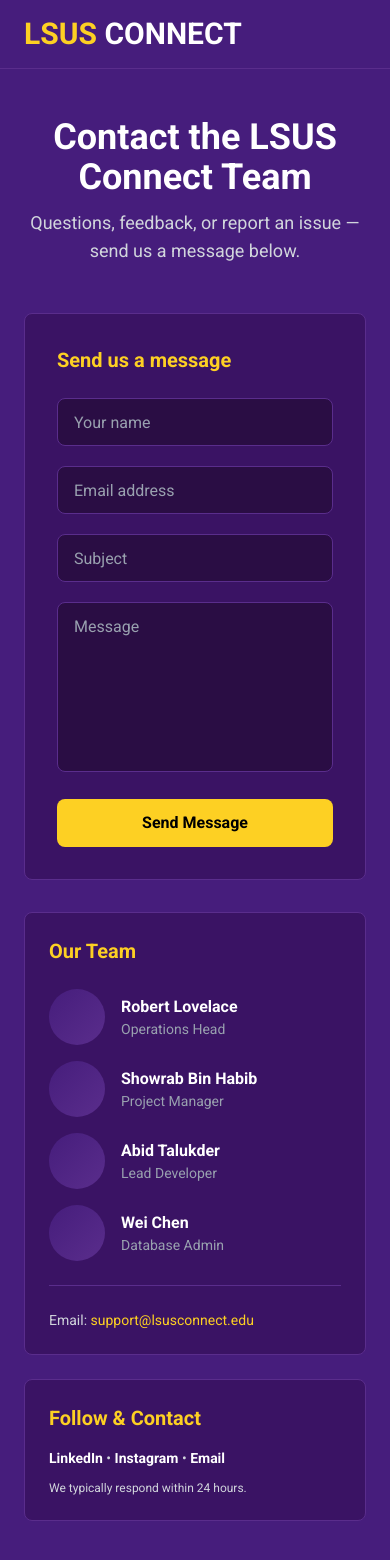
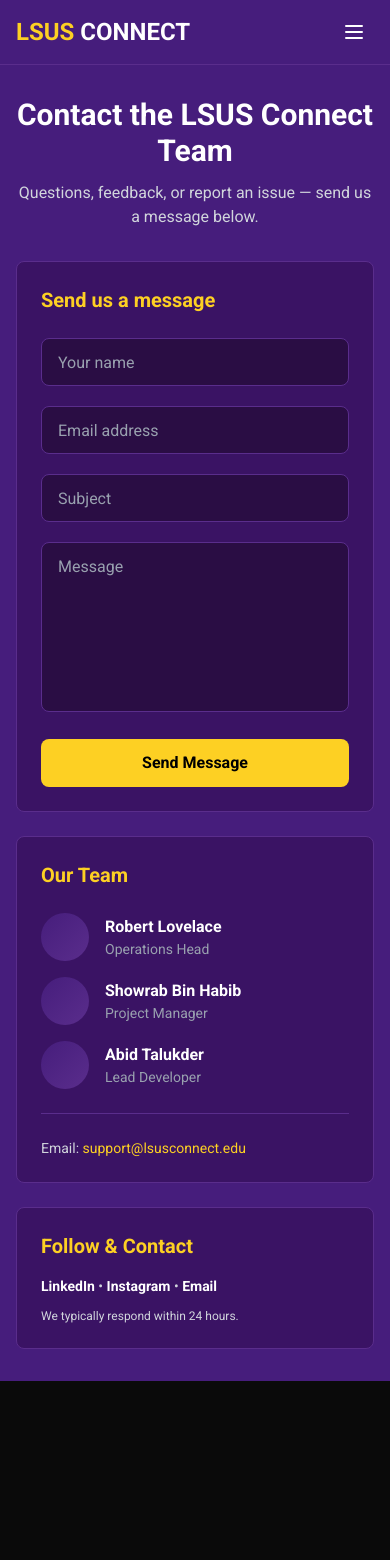
Before and after one commit to showrab09/LSUS_CONNECT, a Next.js app: page /contact-team in a window 390 px wide. Shown: the top 1560 px of the page. After the commit the page ends 1381 px from the top, so only its background shows below. Built offline with nearby package versions, Linux system fonts and the light colour scheme.

Commit message:
feat: Make contact-team page responsive with logout button

```diff
--- a/app/contact-team/page.tsx
+++ b/app/contact-team/page.tsx
@@ -2,10 +2,12 @@
 
 import { useState } from "react";
 import Link from "next/link";
+import { useRouter } from "next/navigation";
 
 /**
- * LSUS Connect - Contact Page
- * Brand Compliant with LSUS Brand Guidelines (January 2026)
+ * LSUS Connect - Contact Page (FULLY RESPONSIVE)
+ * Mobile: Stacked layout, form first
+ * Tablet/Desktop: Two-column layout
  */
 
 const teamMembers = [
@@ -24,14 +26,10 @@ const teamMembers = [
     role: "Lead Developer",
     avatar: "/api/placeholder/60/60",
   },
-  {
-    name: "Wei Chen",
-    role: "Database Admin",
-    avatar: "/api/placeholder/60/60",
-  },
 ];
 
 export default function ContactPage() {
+  const router = useRouter();
   const [formData, setFormData] = useState({
     name: "",
     email: "",
@@ -43,6 +41,7 @@ export default function ContactPage() {
     type: "success" | "error";
     text: string;
   } | null>(null);
+  const [isMobileMenuOpen, setIsMobileMenuOpen] = useState(false);
 
   const handleChange = (
     e: React.ChangeEvent<HTMLInputElement | HTMLTextAreaElement>
@@ -58,7 +57,6 @@ export default function ContactPage() {
     e.preventDefault();
     setSubmitMessage(null);
 
-    // Validation
     if (!formData.name.trim() || !formData.email.trim() || !formData.message.trim()) {
       setSubmitMessage({
         type: "error",
@@ -70,13 +68,6 @@ export default function ContactPage() {
     setIsSubmitting(true);
 
     try {
-      // TODO: Replace with actual API call
-      // await fetch('/api/contact', {
-      //   method: 'POST',
-      //   body: JSON.stringify(formData)
-      // })
-
-      // Simulate API delay
       await new Promise((resolve) => setTimeout(resolve, 1000));
 
       setSubmitMessage({
@@ -84,7 +75,6 @@ export default function ContactPage() {
         text: "Message sent successfully! We'll respond within 24 hours.",
       });
 
-      // Clear form
       setFormData({
         name: "",
         email: "",
@@ -101,33 +91,85 @@ export default function ContactPage() {
     }
   };
 
+  const handleLogout = () => {
+    document.cookie = "token=; path=/; max-age=0";
+    localStorage.removeItem("token");
+    router.push("/signin");
+  };
+
   return (
     <div className="min-h-screen bg-[#461D7C]">
-      {/* Header */}
-      <header className="bg-[#461D7C] border-b border-[#5a2d8c] py-4">
-        <div className="max-w-[1400px] mx-auto px-6">
-          <Link href="/" className="text-3xl font-bold text-white inline-block">
-            <span className="text-[#FDD023]">LSUS</span> CONNECT
-          </Link>
+      {/* Header - Responsive */}
+      <header className="bg-[#461D7C] border-b border-[#5a2d8c] py-3 sm:py-4 sticky top-0 z-50">
+        <div className="max-w-[1400px] mx-auto px-4 sm:px-6">
+          <div className="flex items-center justify-between">
+            <Link href="/marketplace" className="text-2xl sm:text-3xl font-bold text-white">
+              <span className="text-[#FDD023]">LSUS</span> CONNECT
+            </Link>
+
+            {/* Desktop Nav */}
+            <div className="hidden md:flex items-center gap-4 text-white text-sm">
+              <Link href="/marketplace" className="hover:text-[#FDD023] transition-colors">
+                Marketplace
+              </Link>
+              <Link href="/user-profile" className="hover:text-[#FDD023] transition-colors">
+                Profile
+              </Link>
+              <button onClick={handleLogout} className="hover:text-[#FDD023] transition-colors">
+                Logout
+              </button>
+            </div>
+
+            {/* Mobile Menu Button */}
+            <button
+              onClick={() => setIsMobileMenuOpen(!isMobileMenuOpen)}
+              className="md:hidden p-2 text-white hover:text-[#FDD023] transition-colors"
+            >
+              <svg className="w-6 h-6" fill="none" stroke="currentColor" viewBox="0 0 24 24">
+                {isMobileMenuOpen ? (
+                  <path strokeLinecap="round" strokeLinejoin="round" strokeWidth={2} d="M6 18L18 6M6 6l12 12" />
+                ) : (
+                  <path strokeLinecap="round" strokeLinejoin="round" strokeWidth={2} d="M4 6h16M4 12h16M4 18h16" />
+                )}
+              </svg>
+            </button>
+          </div>
+
+          {/* Mobile Menu */}
+          {isMobileMenuOpen && (
+            <div className="md:hidden mt-4 pb-4 border-t border-[#5a2d8c] pt-4">
+              <nav className="flex flex-col gap-3">
+                <Link href="/marketplace" className="text-white hover:text-[#FDD023] transition-colors py-2 px-3 rounded hover:bg-[#3a1364]">
+                  Marketplace
+                </Link>
+                <Link href="/user-profile" className="text-white hover:text-[#FDD023] transition-colors py-2 px-3 rounded hover:bg-[#3a1364]">
+                  Profile
+                </Link>
+                <button onClick={handleLogout} className="text-left text-white hover:text-[#FDD023] transition-colors py-2 px-3 rounded hover:bg-[#3a1364]">
+                  Logout
+                </button>
+              </nav>
+            </div>
+          )}
         </div>
       </header>
 
       {/* Main Content */}
-      <div className="max-w-[1400px] mx-auto px-6 py-12">
+      <div className="max-w-[1400px] mx-auto px-4 sm:px-6 py-8 sm:py-12">
         {/* Page Title */}
-        <div className="text-center mb-12">
-          <h2 className="text-white text-4xl font-bold mb-3">
+        <div className="text-center mb-8 sm:mb-12">
+          <h2 className="text-white text-3xl sm:text-4xl font-bold mb-3">
             Contact the LSUS Connect Team
           </h2>
-          <p className="text-gray-300 text-lg">
+          <p className="text-gray-300 text-base sm:text-lg">
             Questions, feedback, or report an issue — send us a message below.
           </p>
         </div>
 
-        {/* Two Column Layout */}
-        <div className="grid grid-cols-[1fr,400px] gap-8">
+        {/* Two Column Layout - Responsive */}
+        <div className="grid grid-cols-1 lg:grid-cols-[1fr,400px] gap-6 lg:gap-8">
           {/* Left Side - Contact Form */}
-          <div className="bg-[#3a1364] rounded-lg p-8 border border-[#5a2d8c]">
+          <div className="bg-[#3a1364] rounded-lg p-6 sm:p-8 border border-[#5a2d8c]">
             <h3 className="text-[#FDD023] text-xl font-bold mb-6">
               Send us a message
             </h3>
@@ -146,7 +188,7 @@ export default function ContactPage() {
                   value={formData.name}
                   onChange={handleChange}
                   required
-                  className="w-full h-12 px-4 rounded-lg bg-[#2a0d44] border border-[#5a2d8c] text-white placeholder-gray-400 focus:outline-none focus:border-[#FDD023] focus:ring-2 focus:ring-[#FDD023]/20"
+                  className="w-full h-12 sm:h-14 px-4 rounded-lg bg-[#2a0d44] border border-[#5a2d8c] text-white text-base placeholder-gray-400 focus:outline-none focus:border-[#FDD023] focus:ring-2 focus:ring-[#FDD023]/20"
                 />
               </div>
 
@@ -163,7 +205,7 @@ export default function ContactPage() {
                   value={formData.email}
                   onChange={handleChange}
                   required
-                  className="w-full h-12 px-4 rounded-lg bg-[#2a0d44] border border-[#5a2d8c] text-white placeholder-gray-400 focus:outline-none focus:border-[#FDD023] focus:ring-2 focus:ring-[#FDD023]/20"
+                  className="w-full h-12 sm:h-14 px-4 rounded-lg bg-[#2a0d44] border border-[#5a2d8c] text-white text-base placeholder-gray-400 focus:outline-none focus:border-[#FDD023] focus:ring-2 focus:ring-[#FDD023]/20"
                 />
               </div>
 
@@ -179,7 +221,7 @@ export default function ContactPage() {
                   placeholder="Subject"
                   value={formData.subject}
                   onChange={handleChange}
-                  className="w-full h-12 px-4 rounded-lg bg-[#2a0d44] border border-[#5a2d8c] text-white placeholder-gray-400 focus:outline-none focus:border-[#FDD023] focus:ring-2 focus:ring-[#FDD023]/20"
+                  className="w-full h-12 sm:h-14 px-4 rounded-lg bg-[#2a0d44] border border-[#5a2d8c] text-white text-base placeholder-gray-400 focus:outline-none focus:border-[#FDD023] focus:ring-2 focus:ring-[#FDD023]/20"
                 />
               </div>
 
@@ -196,15 +238,15 @@ export default function ContactPage() {
                   onChange={handleChange}
                   required
                   rows={6}
-                  className="w-full px-4 py-3 rounded-lg bg-[#2a0d44] border border-[#5a2d8c] text-white placeholder-gray-400 focus:outline-none focus:border-[#FDD023] focus:ring-2 focus:ring-[#FDD023]/20 resize-none"
+                  className="w-full px-4 py-3 rounded-lg bg-[#2a0d44] border border-[#5a2d8c] text-white text-base placeholder-gray-400 focus:outline-none focus:border-[#FDD023] focus:ring-2 focus:ring-[#FDD023]/20 resize-none"
                 />
               </div>
 
-              {/* Submit Button */}
+              {/* Submit Button - Touch friendly */}
               <button
                 type="submit"
                 disabled={isSubmitting}
-                className="w-full py-3 bg-[#FDD023] text-black font-bold rounded-lg hover:bg-[#FFE34A] transition-colors disabled:opacity-50 disabled:cursor-not-allowed"
+                className="w-full min-h-[48px] py-3 bg-[#FDD023] text-black font-bold rounded-lg hover:bg-[#FFE34A] transition-colors disabled:opacity-50 disabled:cursor-not-allowed"
               >
                 {isSubmitting ? "Sending..." : "Send Message"}
               </button>
@@ -212,7 +254,7 @@ export default function ContactPage() {
               {/* Success/Error Message */}
               {submitMessage && (
                 <div
-                  className={`p-3 rounded-lg text-sm text-center ${
+                  className={`p-3 sm:p-4 rounded-lg text-sm text-center ${
                     submitMessage.type === "success"
                       ? "bg-[#FDD023]/20 text-[#FDD023] border border-[#FDD023]/30"
                       : "bg-red-500/20 text-red-400 border border-red-500/30"
@@ -236,12 +278,12 @@ export default function ContactPage() {
                 {teamMembers.map((member, index) => (
                   <div key={index} className="flex items-center gap-4">
                     {/* Avatar */}
-                    <div className="w-14 h-14 rounded-full bg-gray-600 flex-shrink-0 overflow-hidden">
+                    <div className="w-12 h-12 sm:w-14 sm:h-14 rounded-full bg-gray-600 flex-shrink-0 overflow-hidden">
                       <div className="w-full h-full bg-gradient-to-br from-[#461D7C] to-[#5a2d8c]"></div>
                     </div>
                     {/* Info */}
-                    <div>
-                      <p className="text-white font-semibold text-base">
+                    <div className="min-w-0 flex-1">
+                      <p className="text-white font-semibold text-base truncate">
                         {member.name}
                       </p>
                       <p className="text-gray-400 text-sm">{member.role}</p>
@@ -256,7 +298,7 @@ export default function ContactPage() {
                   Email:{" "}
                   <a
                     href="mailto:support@lsusconnect.edu"
-                    className="text-[#FDD023] hover:text-[#FFE34A] transition-colors"
+                    className="text-[#FDD023] hover:text-[#FFE34A] transition-colors break-all"
                   >
                     support@lsusconnect.edu
                   </a>
```
